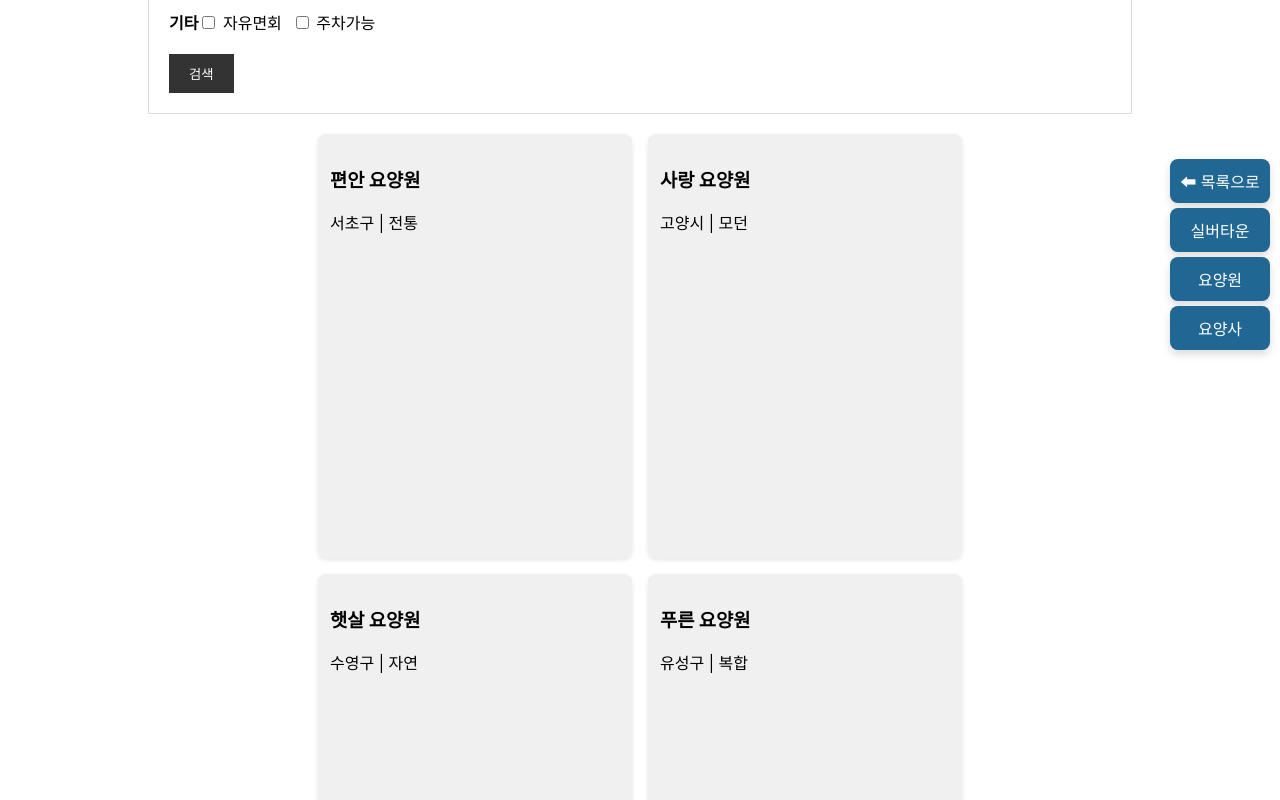
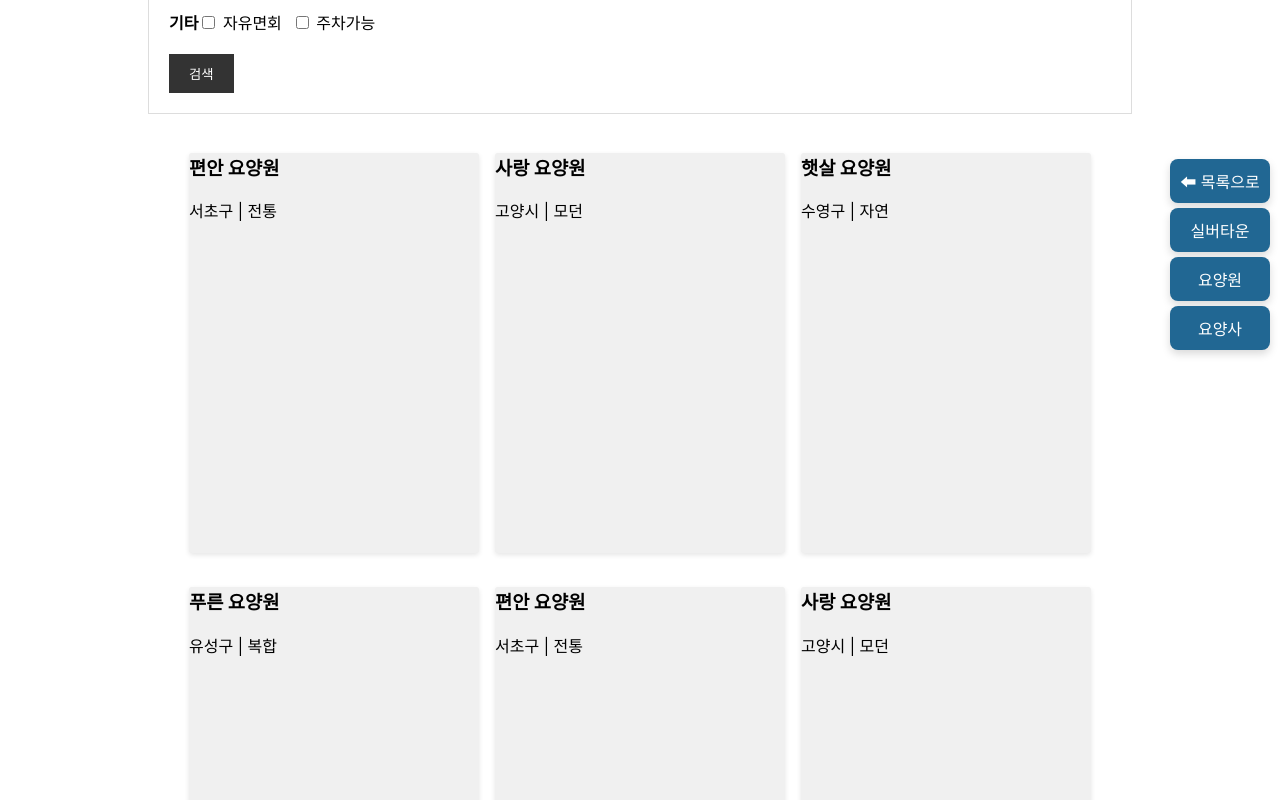
Before and after one commit to thetestt/daview-frontend, a React (Create React App) app: page /nursinghome in a window 1280 px wide. Shown: the part 400-1200 px from the top of the page. Built offline with nearby package versions, Linux system fonts and the light colour scheme.

Commit message:
css 필요없는부분 삭제

```diff
--- a/src/components/NursingHomeList.js
+++ b/src/components/NursingHomeList.js
@@ -5,7 +5,6 @@ import "../styles/components/MainList.css";
 
 function NursingHomeList() {
   return (
-    <div div className="facility-wrapper">
     <div className="facility-list">
       {nursingHomes.map((item) => (
         <Link
@@ -22,7 +21,6 @@ function NursingHomeList() {
         </Link>
       ))}
     </div>
-    </div>
   );
 }
 
--- a/src/styles/components/MainList.css
+++ b/src/styles/components/MainList.css
@@ -1,10 +1,3 @@
-.facility-wrapper {
-  max-width: 800px; /* ✅ 카드 3개 들어갈 넉넉한 공간 */
-  margin: 0 auto;
-  box-sizing: border-box;
-  padding: 0 16px; /* ✅ 반응형 여백 */
-}
-
 .facility-list {
   display: flex;
   flex-wrap: wrap;
@@ -23,8 +16,8 @@
   width: 290px; /* ✅ 카드 고정 너비 */
   height: 400px;
   background: #f0f0f0;
-  padding: 12px;
-  border-radius: 8px;
+  padding: 0px;
+  border-radius: 3px;
   box-shadow: 0 2px 5px rgba(0, 0, 0, 0.1);
   transition: transform 0.2s;
   cursor: pointer;
@@ -42,7 +35,7 @@
 
 .card-thumbnail {
   width: 100%;
-  height: 100px;
+  height: 290px;
   object-fit: cover;
   border-radius: 4px;
   margin-bottom: 8px;
```
Lines whose indentation alone changed are shown as unchanged.
